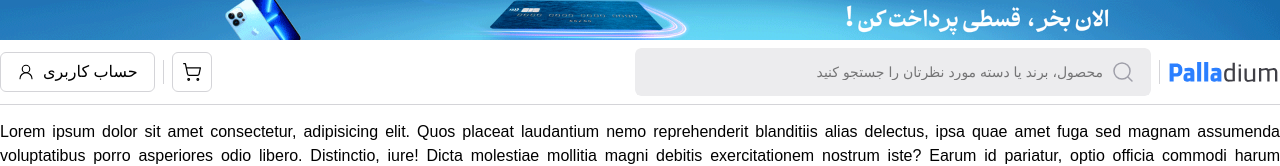
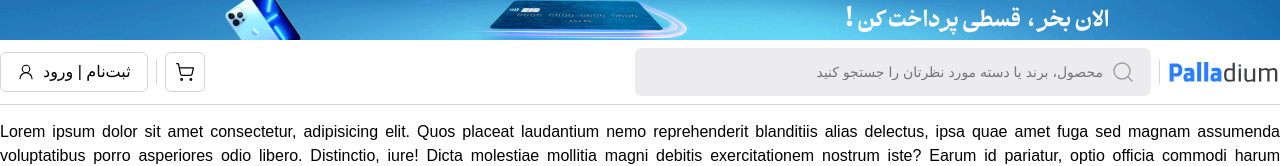
Before and after one commit to mehdijeyranii/palla-shop, a React (Vite) app in the folder frontend/: page / in a window 1280 px wide. Shown: the top 166 px of the page. Built offline with nearby package versions, Linux system fonts and the light colour scheme; a web font is replaced by a local one.

Commit message:
(frontend): refactor(auth): optimize login and register button styles and behavior

```diff
--- a/frontend/src/components/header/AuthButton.tsx
+++ b/frontend/src/components/header/AuthButton.tsx
@@ -1,3 +1,4 @@
+import { useAuthStore } from "@/store/authStore";
 import { useUIStore } from "@/store/uiStore";
 import {
   Bell,
@@ -11,7 +12,8 @@ import { useEffect, useRef } from "react";
 import { Link, useNavigate } from "react-router-dom";
 
 const AuthButton = () => {
-  const isAuthenticated = true;
+  const { user, logout } = useAuthStore();
+  const isAuthenticated = !!user;
   const navigate = useNavigate();
   const dropdownRef = useRef<HTMLDivElement | null>(null);
 
@@ -22,14 +24,16 @@ const AuthButton = () => {
 
   const toggleAccount = () => {
     if (!isAuthenticated) {
-      navigate("/register");
+      navigate("/login");
     } else {
-      if (activeOverlay === "account") {
-        setActiveOverlay(null);
-      } else {
-        setActiveOverlay("account");
-      }
+      setActiveOverlay(activeOverlay === "account" ? null : "account");
     }
+  };
+
+  const handleLogout = () => {
+    logout();
+    setActiveOverlay(null);
+    navigate("/");
   };
 
   useEffect(() => {
@@ -56,7 +60,11 @@ const AuthButton = () => {
         onClick={toggleAccount}
         className="h-10 flex items-center gap-2 px-4 border border-zinc-300 rounded-md cursor-pointer group-hover:bg-zinc-100 transition-all duration-300"
       >
-        <span>{isAuthenticated ? "حساب کاربری" : "ثبت‌نام | ورود"}</span>
+        <span>
+          {isAuthenticated
+            ? "سلام، " + user.name || "حساب کاربری"
+            : "ثبت‌نام | ورود"}
+        </span>
         <UserRound strokeWidth={1.5} size={18} />
       </button>
 
@@ -113,9 +121,7 @@ const AuthButton = () => {
             <li className="">
               <button
                 className="px-2 py-2.5 rounded-md flex items-center bg-rose-600/10 text-rose-600 gap-2 w-full cursor-pointer"
-                onClick={() => {
-                  setActiveOverlay(null);
-                }}
+                onClick={handleLogout}
               >
                 <LogOut size={20} strokeWidth={1.5} />
                 <span className="">خروج</span>
--- a/frontend/src/components/ui/cart/CartItemList.tsx
+++ b/frontend/src/components/ui/cart/CartItemList.tsx
@@ -30,9 +30,9 @@ const CartItemList: React.FC<CartItemListProps> = ({ items }) => {
   };
 
   return (
-    <ul className="max-h-80 scroll-smooth space-y-2 snap-y snap-proximity overflow-y-auto p-2 custom-scroll">
+    <ul className="max-h-80 space-y-2 overflow-y-auto p-2 custom-scroll">
       {items.map((item, index) => (
-        <li className="p-1 snap-start" key={item.id}>
+        <li className="p-1" key={item.id}>
           <div className="flex items-start gap-4">
             <div className="w-20 aspect-square p-1 bg-zinc-200 rounded">
               <img
--- /dev/null
+++ b/frontend/src/pages/LoginPage.tsx
@@ -0,0 +1,73 @@
+import { useAuthStore } from "@/store/authStore";
+import React, { useState } from "react";
+import { Link, useNavigate } from "react-router-dom";
+
+const LoginPage = () => {
+  const [email, setEmail] = useState("");
+  const [password, setPassword] = useState("");
+  const [error, setError] = useState("");
+  const login = useAuthStore((state) => state.login);
+  const navigate = useNavigate();
+
+  const handleSubmit = (e: React.FormEvent) => {
+    e.preventDefault();
+    setError("");
+    const success = login(email, password);
+    if (success) {
+      navigate("/profile");
+    } else {
+      setError("ایمیل یا کلمه عبور اشتباه است");
+    }
+  };
+
+  return (
+    <div className="min-h-screen flex items-center justify-center bg-zinc-50 p-4">
+      <div className="w-full max-w-md">
+        <div className="text-center">
+          <h2 className="text-2xl font-bold">ورود به حساب کاربری</h2>
+        </div>
+        <div className="">
+          {error && (
+            <p className="text-rose-600 text-sm mb-4 text-center">{error}</p>
+          )}
+          <form onSubmit={handleSubmit} className="space-y-4">
+            <div>
+              <label className="block text-sm font-medium mb-1">ایمیل</label>
+              <input
+                type="email"
+                value={email}
+                onChange={(e) => setEmail(e.target.value)}
+                required
+                dir="ltr"
+              />
+            </div>
+            <div className="">
+              <label className="block text-sm font-medium mb-1">رمز عبور</label>
+              <input
+                type="password"
+                value={password}
+                onChange={(e) => setPassword(e.target.value)}
+                required
+                dir="ltr"
+              />
+            </div>
+            <button
+              type="submit"
+              className="w-full bg-sky-600 hover:bg-sky-700"
+            >
+              ورود
+            </button>
+            <p className="text-center text-sm text-zinc-600 mt-4">
+              حساب ندارید؟{" "}
+              <Link to="/register" className="text-sky-600 hover:underline">
+                ثبت‌نام کنید
+              </Link>
+            </p>
+          </form>
+        </div>
+      </div>
+    </div>
+  );
+};
+
+export default LoginPage;
--- /dev/null
+++ b/frontend/src/pages/RegisterPage.tsx
@@ -0,0 +1,86 @@
+import { useAuthStore } from "@/store/authStore";
+import React, { useState } from "react";
+import { Link, useNavigate } from "react-router-dom";
+
+const RegisterPage = () => {
+  const [name, setName] = useState("");
+  const [email, setEmail] = useState("");
+  const [password, setPassword] = useState("");
+  const [error, setError] = useState("");
+  const register = useAuthStore((state) => state.register);
+  const navigate = useNavigate();
+
+  const handleSubmit = (e: React.FormEvent) => {
+    e.preventDefault();
+    setError("");
+    if (password.length < 6) {
+      setError("رمز عبور باید حداقل 6 کاراکتر باشد");
+      return;
+    }
+    const success = register(name, email, password);
+    if (success) {
+      navigate("/");
+    } else {
+      setError("این ایمیل قبلا ثبت شده است");
+    }
+  };
+
+  return (
+    <div className="min-h-screen flex items-center justify-center bg-zinc-50 p-4">
+      <div className="w-full max-w-md">
+        <div className="text-center">
+          <h2 className="text-2xl font-bold">ثبت‌نام</h2>
+        </div>
+        <div className="">
+          {error && (
+            <p className="text-rose-600 text-sm mb-4 text-center">{error}</p>
+          )}
+          <form onSubmit={handleSubmit} className="space-y-4">
+            <div>
+              <label className="block text-sm font-medium mb-1">نام کامل</label>
+              <input
+                value={name}
+                onChange={(e) => setName(e.target.value)}
+                required
+              />
+            </div>
+            <div>
+              <label className="block text-sm font-medium mb-1">ایمیل</label>
+              <input
+                type="email"
+                value={email}
+                onChange={(e) => setEmail(e.target.value)}
+                required
+                dir="ltr"
+              />
+            </div>
+            <div>
+              <label className="block text-sm font-medium mb-1">رمز عبور</label>
+              <input
+                type="password"
+                value={password}
+                onChange={(e) => setPassword(e.target.value)}
+                required
+                dir="ltr"
+              />
+            </div>
+            <button
+              type="submit"
+              className="w-full bg-sky-600 hover:bg-sky-700"
+            >
+              ثبت‌نام
+            </button>
+            <p className="text-center text-sm text-zinc-600 mt-4">
+              قبلاً حساب دارید؟{" "}
+              <Link to="/login" className="text-sky-600 hover:underline">
+                وارد شوید
+              </Link>
+            </p>
+          </form>
+        </div>
+      </div>
+    </div>
+  );
+};
+
+export default RegisterPage;
--- a/frontend/src/pages/index.ts
+++ b/frontend/src/pages/index.ts
@@ -3,3 +3,5 @@ export { default as NotFound } from "./NotFound";
 export { default as About } from "./About";
 export { default as Cart } from "./CartPage";
 export { default as ProductList } from "./ProductList";
+export { default as Login } from "./LoginPage";
+export { default as Register } from "./RegisterPage";
--- /dev/null
+++ b/frontend/src/store/authStore.ts
@@ -0,0 +1,70 @@
+import { create } from "zustand";
+import { persist } from "zustand/middleware";
+
+interface IUser {
+  id: string;
+  name: string;
+  email: string;
+  phone?: string;
+}
+
+interface AuthState {
+  user: IUser | null;
+  login: (email: string, password: string) => boolean;
+  register: (name: string, email: string, password: string) => boolean;
+  logout: () => void;
+  isAuthenticated: () => boolean;
+}
+
+const MOCK_USERS = [
+  { email: "mehdi@gmail.com", password: "123456", name: "مهدی جیرانی" },
+];
+
+export const useAuthStore = create<AuthState>()(
+  persist(
+    (set, get) => ({
+      user: null,
+
+      login: (email, password) => {
+        const user = MOCK_USERS.find(
+          (u) => u.email === email && u.password === password
+        );
+        if (user) {
+          set({
+            user: {
+              id: Math.random().toString(36).substring(2, 9),
+              name: user.name,
+              email: user.email,
+            },
+          });
+          return true;
+        }
+        return false;
+      },
+
+      register: (name, email, password) => {
+        const exists = MOCK_USERS.some((u) => u.email === email);
+        if (exists) return false;
+
+        MOCK_USERS.push({ email, name, password });
+        set({
+          user: {
+            id: Math.random().toString(36).substring(2, 9),
+            name,
+            email,
+          },
+        });
+        return true;
+      },
+
+      logout: () => {
+        set({ user: null });
+      },
+
+      isAuthenticated: () => get().user !== null,
+    }),
+    {
+      name: "auth-storage",
+    }
+  )
+);
```
Also changed, not shown: frontend/src/routes/router.tsx (+11 -1 lines).
